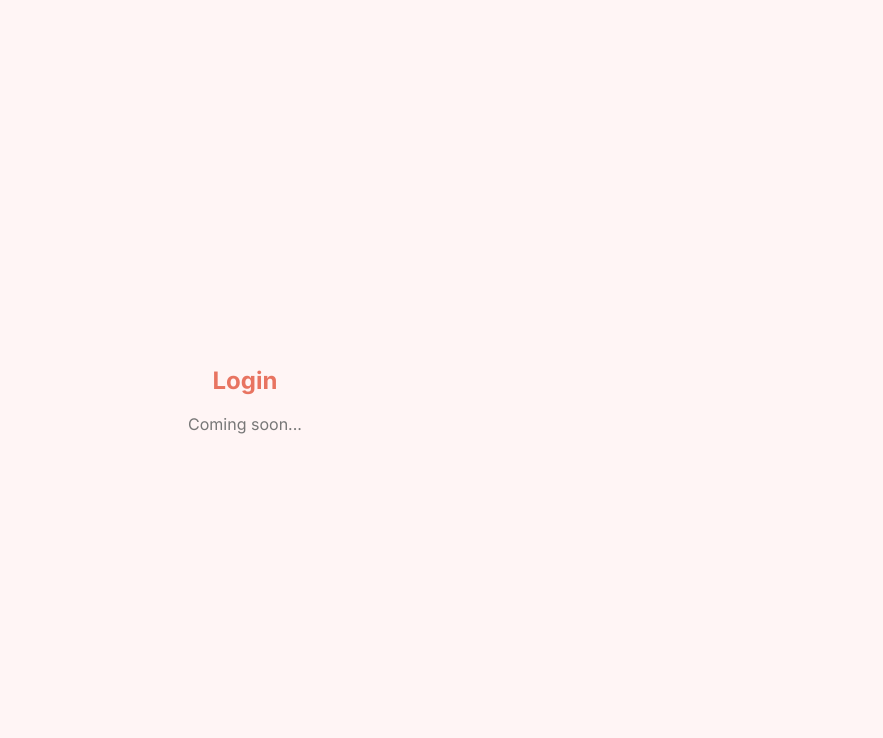
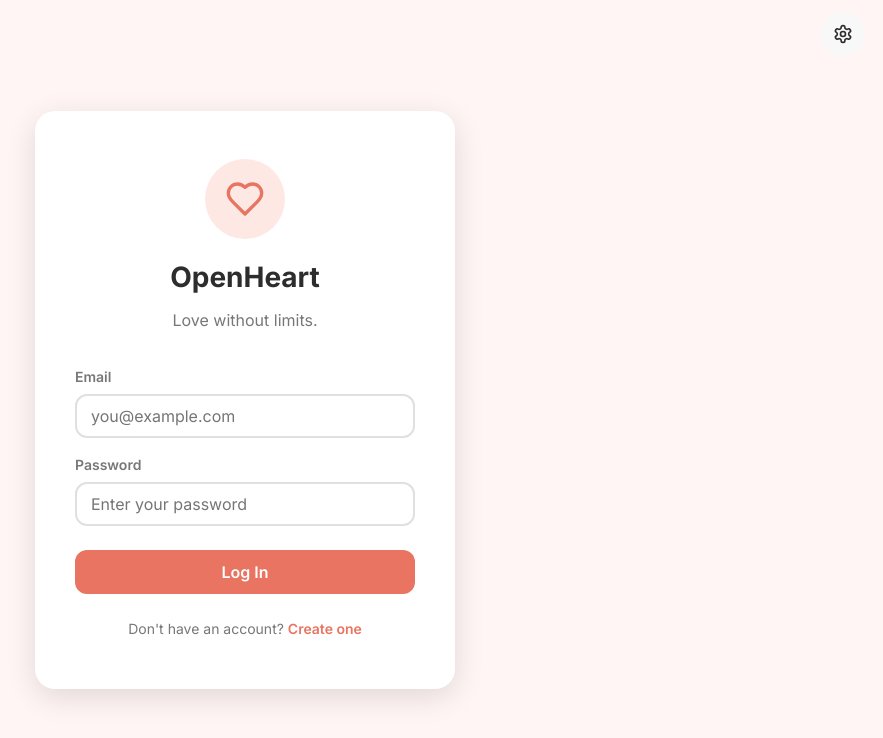
Before and after one commit to alyssayuan17/OpenHeart, a React (Vite) app in the folder frontend/: page / in a window 1280 px wide. Shown: the top 738 px of the page, without its empty margins (395-1278 px from the left). Built offline with nearby package versions, Linux system fonts and the light colour scheme.

Commit message:
built login page

```diff
--- /dev/null
+++ b/frontend/src/components/AccessibilityMenu.jsx
@@ -0,0 +1,55 @@
+import { useState, useRef, useEffect } from 'react'
+import { Settings, Eye, Palette, BookOpen, Zap, Type } from 'lucide-react'
+import { useAccessibility } from '../context/AccessibilityContext'
+
+const OPTIONS = [
+  { key: 'highContrast', label: 'High Contrast', icon: Eye },
+  { key: 'colorblind', label: 'Colorblind Safe', icon: Palette },
+  { key: 'dyslexia', label: 'Dyslexia Friendly', icon: BookOpen },
+  { key: 'reducedMotion', label: 'Reduced Motion', icon: Zap },
+  { key: 'largeText', label: 'Large Text', icon: Type },
+]
+
+export default function AccessibilityMenu() {
+  const [open, setOpen] = useState(false)
+  const { activeThemes, toggle } = useAccessibility()
+  const menuRef = useRef()
+
+  useEffect(() => {
+    function handleClick(e) {
+      if (menuRef.current && !menuRef.current.contains(e.target)) setOpen(false)
+    }
+    document.addEventListener('mousedown', handleClick)
+    return () => document.removeEventListener('mousedown', handleClick)
+  }, [])
+
+  return (
+    <div className="a11y-menu" ref={menuRef}>
+      <button
+        className="btn-icon"
+        onClick={() => setOpen(!open)}
+        aria-label="Accessibility settings"
+        title="Accessibility settings"
+      >
+        <Settings size={20} />
+      </button>
+
+      {open && (
+        <div className="a11y-dropdown" role="menu">
+          {OPTIONS.map(({ key, label, icon: Icon }) => (
+            <button
+              key={key}
+              className={`a11y-option ${activeThemes[key] ? 'active' : ''}`}
+              onClick={() => toggle(key)}
+              role="menuitemcheckbox"
+              aria-checked={activeThemes[key]}
+            >
+              <Icon size={18} />
+              {label}
+            </button>
+          ))}
+        </div>
+      )}
+    </div>
+  )
+}
--- a/frontend/src/index.css
+++ b/frontend/src/index.css
@@ -250,3 +250,99 @@ input, select, textarea { font-family: inherit; font-size: inherit; }
   font-family: var(--font-heading);
   color: var(--color-primary);
 }
+
+/* ============================================
+   ACCESSIBILITY MENU
+   ============================================ */
+
+.a11y-menu {
+  position: relative;
+}
+.a11y-dropdown {
+  position: absolute;
+  top: 100%;
+  right: 0;
+  margin-top: 8px;
+  background: var(--color-surface);
+  border: 1px solid var(--color-border);
+  border-radius: var(--radius);
+  box-shadow: var(--shadow-lg);
+  padding: 8px;
+  min-width: 220px;
+  z-index: 200;
+}
+.a11y-option {
+  display: flex;
+  align-items: center;
+  gap: 10px;
+  padding: 10px 12px;
+  border: none;
+  background: none;
+  width: 100%;
+  text-align: left;
+  border-radius: 8px;
+  font-size: var(--font-size-sm);
+  color: var(--color-text);
+  cursor: pointer;
+  transition: background var(--transition);
+}
+.a11y-option:hover { background: var(--color-surface-alt); }
+.a11y-option.active { background: var(--color-primary-light); color: var(--color-primary); font-weight: 600; }
+
+/* ============================================
+   LOGIN PAGE
+   ============================================ */
+
+.login-page {
+  flex: 1;
+  display: flex;
+  align-items: center;
+  justify-content: center;
+  padding: 24px;
+}
+.login-card {
+  background: var(--color-surface);
+  border-radius: var(--radius-lg);
+  box-shadow: var(--shadow-lg);
+  padding: 48px 40px;
+  width: 100%;
+  max-width: 420px;
+  text-align: center;
+}
+.login-card__logo {
+  width: 80px;
+  height: 80px;
+  margin: 0 auto 16px;
+  background: var(--color-primary-light);
+  border-radius: var(--radius-full);
+  display: flex;
+  align-items: center;
+  justify-content: center;
+  font-size: 36px;
+  color: var(--color-primary);
+}
+.login-card h1 {
+  font-family: var(--font-heading);
+  font-size: var(--font-size-xl);
+  margin-bottom: 8px;
+}
+.login-card p {
+  color: var(--color-text-secondary);
+  margin-bottom: 32px;
+}
+.login-card .form-group { margin-bottom: 16px; text-align: left; }
+.login-card .btn-primary { width: 100%; margin-top: 8px; }
+.login-card__footer {
+  margin-top: 24px;
+  font-size: var(--font-size-sm);
+  color: var(--color-text-secondary);
+}
+.login-card__footer button {
+  background: none;
+  border: none;
+  color: var(--color-primary);
+  font-weight: 600;
+  cursor: pointer;
+  font-size: inherit;
+}
+.login-card__footer button:hover { text-decoration: underline; }
--- a/frontend/src/pages/LoginPage.jsx
+++ b/frontend/src/pages/LoginPage.jsx
@@ -1,8 +1,74 @@
+import { useState } from 'react'
+import { useNavigate } from 'react-router-dom'
+import { Heart } from 'lucide-react'
+import { useApp } from '../context/AppContext'
+import AccessibilityMenu from '../components/AccessibilityMenu'
+
 export default function LoginPage() {
+  const [email, setEmail] = useState('')
+  const [password, setPassword] = useState('')
+  const navigate = useNavigate()
+  const { login } = useApp()
+
+  function handleLogin(e) {
+    e.preventDefault()
+    login({ email, name: email.split('@')[0] || 'User' })
+    navigate('/swipe')
+  }
+
+  function handleCreateAccount() {
+    navigate('/onboarding')
+  }
+
   return (
-    <div className="stub-page">
-      <h2>Login</h2>
-      <p>Coming soon...</p>
+    <div className="login-page">
+      {/* Accessibility is always available, even before login */}
+      <div style={{ position: 'fixed', top: 12, right: 20, zIndex: 200 }}>
+        <AccessibilityMenu />
+      </div>
+
+      <div className="login-card">
+        {/* REPLACE: swap this placeholder with your actual logo */}
+        <div className="login-card__logo">
+          <Heart size={40} />
+        </div>
+
+        <h1>OpenHeart</h1>
+        <p>Love without limits.</p>
+
+        <form onSubmit={handleLogin}>
+          <div className="form-group">
+            <label htmlFor="email">Email</label>
+            <input
+              id="email"
+              type="email"
+              placeholder="you@example.com"
+              value={email}
+              onChange={(e) => setEmail(e.target.value)}
+              required
+            />
+          </div>
+          <div className="form-group">
+            <label htmlFor="password">Password</label>
+            <input
+              id="password"
+              type="password"
+              placeholder="Enter your password"
+              value={password}
+              onChange={(e) => setPassword(e.target.value)}
+              required
+            />
+          </div>
+          <button type="submit" className="btn btn-primary">
+            Log In
+          </button>
+        </form>
+
+        <div className="login-card__footer">
+          Don&apos;t have an account?{' '}
+          <button onClick={handleCreateAccount}>Create one</button>
+        </div>
+      </div>
     </div>
   )
 }
```
